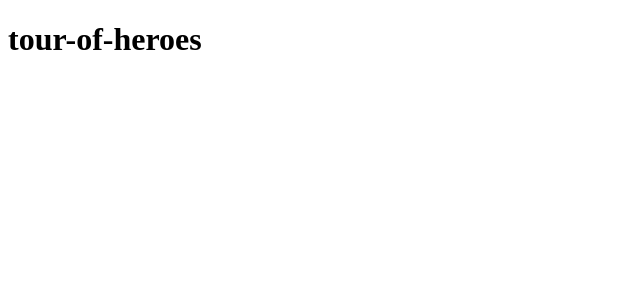
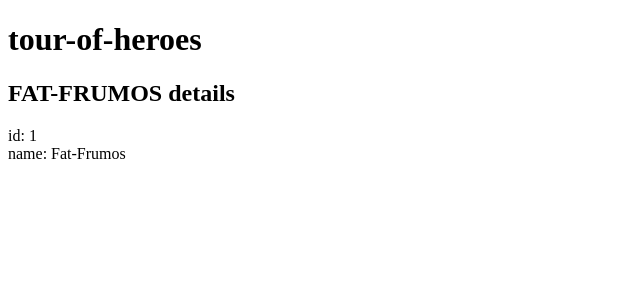
Before and after one commit to Vancios86/tour-of-heroes, an Angular app: page / in a window 1280 px wide. Shown: the top 300 px of the page, without its empty margins (0-640 px from the left). Built offline with nearby package versions, Linux system fonts and the light colour scheme.

Commit message:
add heroes component

```diff
--- a/src/app/app.component.html
+++ b/src/app/app.component.html
@@ -1 +1,2 @@
 <h1>{{ title }}</h1>
+<app-heroes></app-heroes>
--- a/src/app/app.module.ts
+++ b/src/app/app.module.ts
@@ -3,10 +3,12 @@ import { BrowserModule } from '@angular/platform-browser';
 
 import { AppRoutingModule } from './app-routing.module';
 import { AppComponent } from './app.component';
+import { HeroesComponent } from './heroes/heroes.component';
 
 @NgModule({
   declarations: [
-    AppComponent
+    AppComponent,
+    HeroesComponent
   ],
   imports: [
     BrowserModule,
--- /dev/null
+++ b/src/app/hero.ts
@@ -0,0 +1,4 @@
+export interface Hero {
+  id: number;
+  name: string;
+}
--- /dev/null
+++ b/src/app/heroes/heroes.component.html
@@ -0,0 +1,3 @@
+<h2>{{ hero.name | uppercase }} details</h2>
+<div><span>id: </span>{{ hero.id }}</div>
+<div><span>name: </span>{{ hero.name }}</div>
--- /dev/null
+++ b/src/app/heroes/heroes.component.ts
@@ -0,0 +1,14 @@
+import { Component } from '@angular/core';
+import { Hero } from '../hero';
+
+@Component({
+  selector: 'app-heroes',
+  templateUrl: './heroes.component.html',
+  styleUrls: ['./heroes.component.css']
+})
+export class HeroesComponent {
+  hero: Hero = {
+    id: 1,
+    name: 'Fat-Frumos'
+  }
+}
```
Also changed, not shown: src/app/heroes/heroes.component.css (added), 1 other file (tests, documents, lock files or other folders).
